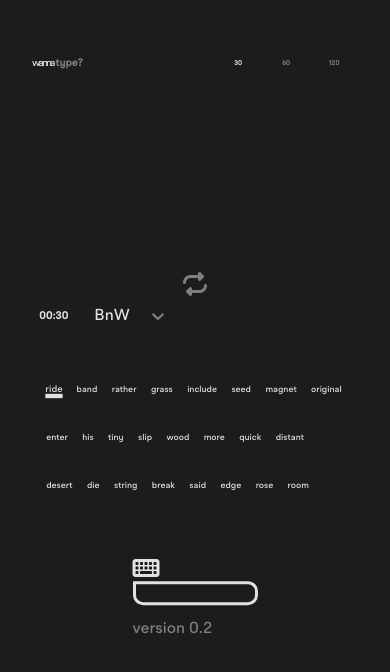
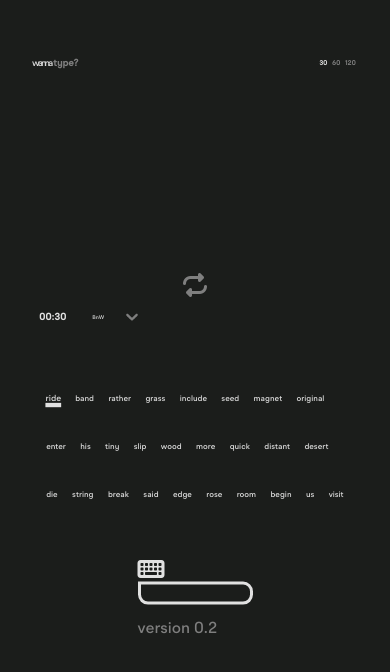
Before and after one commit to dyannd/newstype, a React (Create React App) app: page / in a window 390 px wide. Shown: the top 672 px of the page. Built offline with nearby package versions, Linux system fonts and the light colour scheme.

Commit message:
Fixing responsive text for different view widths

```diff
--- a/src/Components/Home.jsx
+++ b/src/Components/Home.jsx
@@ -53,6 +53,7 @@ function Home(props) {
             color: currentTheme.wrong,
             border: "none",
             boxShadow: 0,
+            fontSize: "1.4vw"
         }),
 
         //value inside the control box
--- a/src/styles/index.css
+++ b/src/styles/index.css
@@ -17,8 +17,8 @@ html {
   --white: #FFFFFF;
   --gray: #7f7f7f;
   --normal-text: 1.7vw;
-  --big-text: 2.3vw;
-  --super-big-text: 2.7vw;
+  --big-text: 2.1vw;
+  --super-big-text: 2.5vw;
   --nav-height: 15vh;
 }
 
@@ -100,7 +100,7 @@ h3 {
 }
 
 .nav-element {
-  width: 3rem;
+  margin: 0 0.6vw;
   cursor: pointer;
   display: flex;
   justify-content: center;
@@ -172,6 +172,8 @@ h3 {
   height: 3rem;
   transition: all 0.1s ease-in-out;
   font-size: var(--big-text);
+  display: flex;
+  align-items: center;
 }
 
 
```
